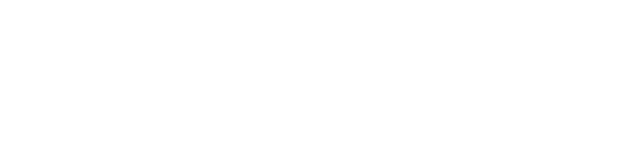
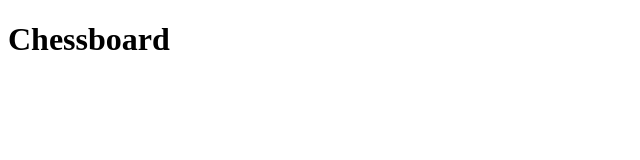
Before and after one commit to Maaz-mn/Chessboard.github.io, a plain HTML site: page index.html in a window 1280 px wide. Shown: the whole page, without its empty margins (0-640 px from the left). Drawn offline with Linux system fonts and the light colour scheme.

Commit message:
Heading added

```diff
--- a/index.html
+++ b/index.html
@@ -6,6 +6,6 @@
     <title>Document</title>
 </head>
 <body>
-
+    <h1>Chessboard</h1>
 </body>
 </html>
```
